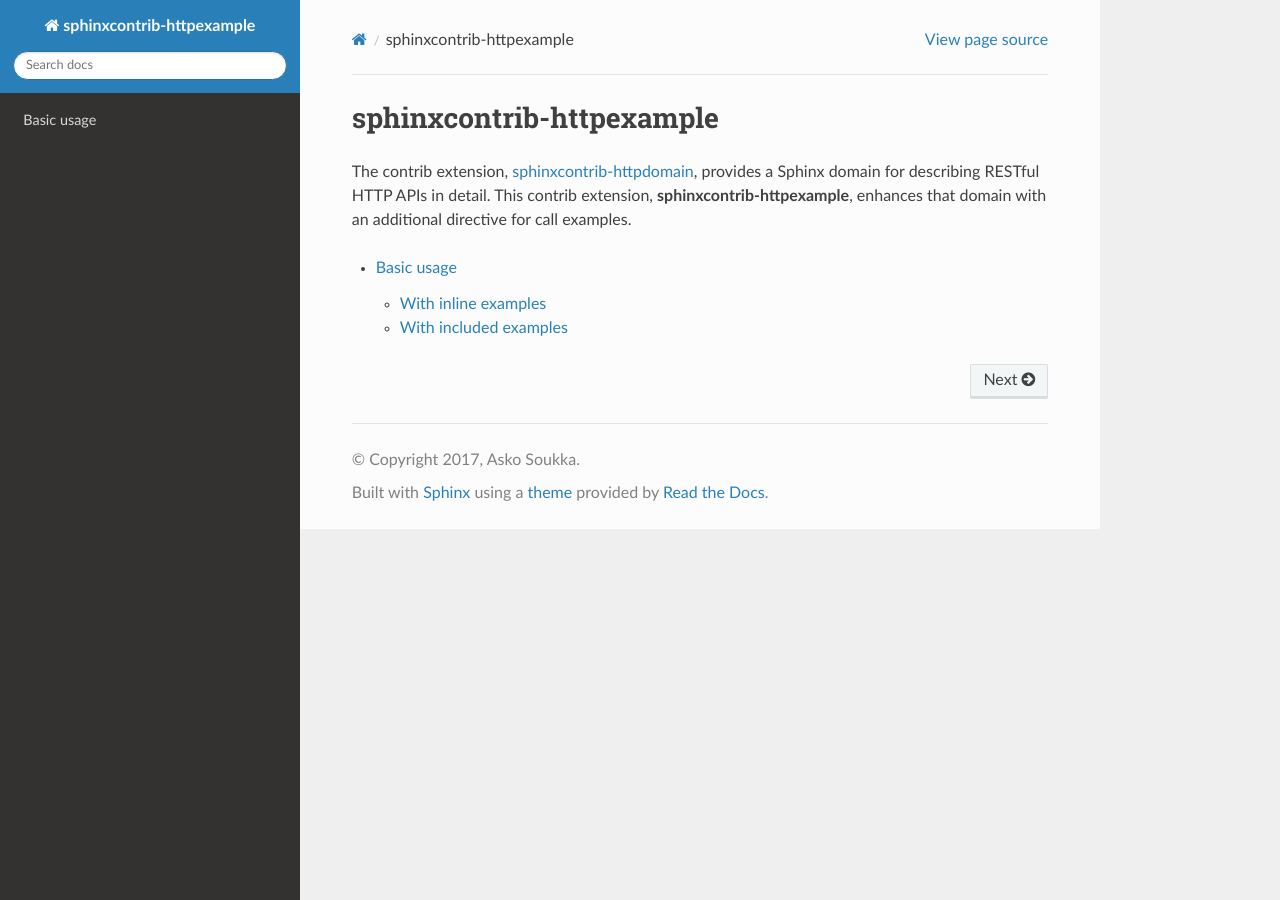
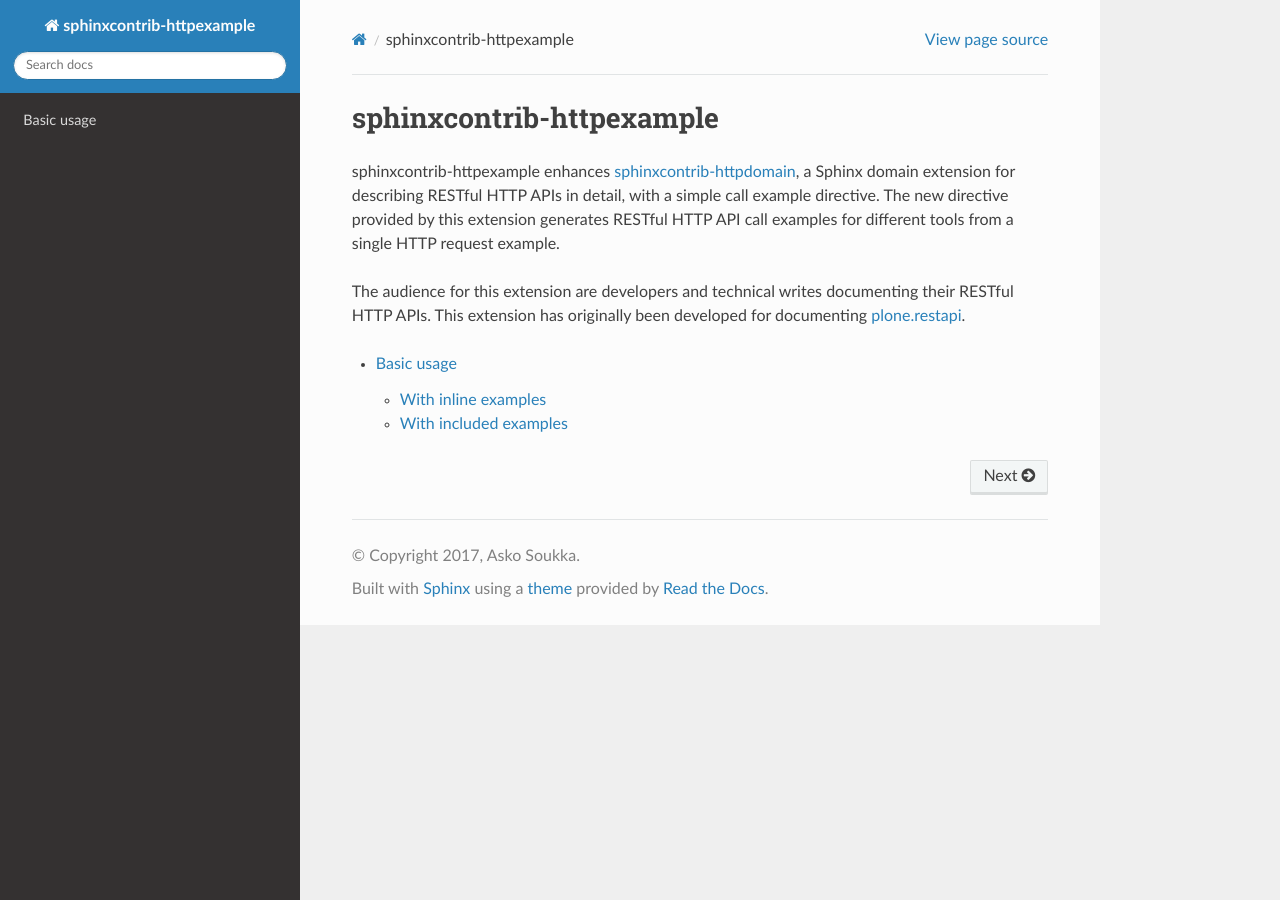
Before and after one commit to collective/sphinxcontrib-httpexample, a Sphinx documentation site: the page built from docs/index.rst, in a window 1280 px wide. Built offline with Sphinx 7.4.7 and the Read the Docs theme 2.0.0, drawn with Linux system fonts in a browser that asks for light colours.

Commit message:
Update README

```diff
--- a/README.rst
+++ b/README.rst
@@ -46,13 +46,13 @@ Examples
 This extension has been used at least in the following documentations:
 
 * http://plonerestapi.readthedocs.org/
-* http://collective-httpexample.readthedocs.org/
+* http://sphinxcontrib-httpexample.readthedocs.org/
 
 
 Documentation
 -------------
 
-Full documentation for end users can be found in the "docs" folder. It is also available online at http://collective-httpexample.readthedocs.org/
+Full documentation for end users can be found in the "docs" folder. It is also available online at http://sphinxcontrib-httpexample.readthedocs.org/
 
 
 Installation
--- a/docs/index.rst
+++ b/docs/index.rst
@@ -1,10 +1,13 @@
 sphinxcontrib-httpexample
 =========================
 
-The contrib extension, `sphinxcontrib-httpdomain`_, provides a Sphinx domain
-for describing RESTful HTTP APIs in detail. This contrib extension,
-**sphinxcontrib-httpexample**, enhances that domain with an additional directive
-for call examples.
+sphinxcontrib-httpexample enhances `sphinxcontrib-httpdomain`_, a Sphinx domain extension for describing RESTful HTTP APIs in detail, with a simple call example directive. The new directive provided by this extension generates RESTful HTTP API call examples for different tools from a single HTTP request example.
+
+The audience for this extension are developers and technical writes documenting their RESTful HTTP APIs. This extension has originally been developed for documenting `plone.restapi`_.
+
+.. _sphinxcontrib-httpdomain: https://pythonhosted.org/sphinxcontrib-httpdomain/
+
+.. _plone.restapi: http://plonerestapi.readthedocs.org/
 
 .. _sphinxcontrib-httpdomain: https://pythonhosted.org/sphinxcontrib-httpdomain/
 
```
